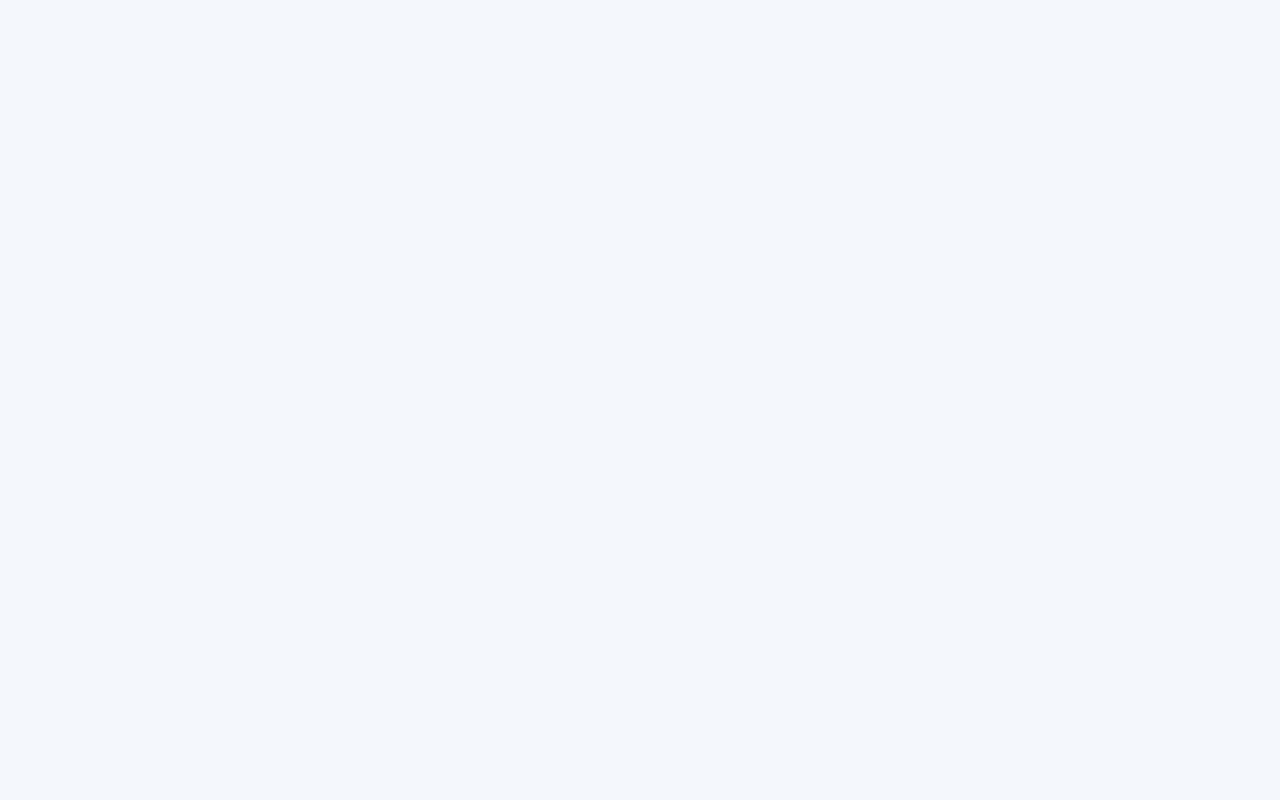
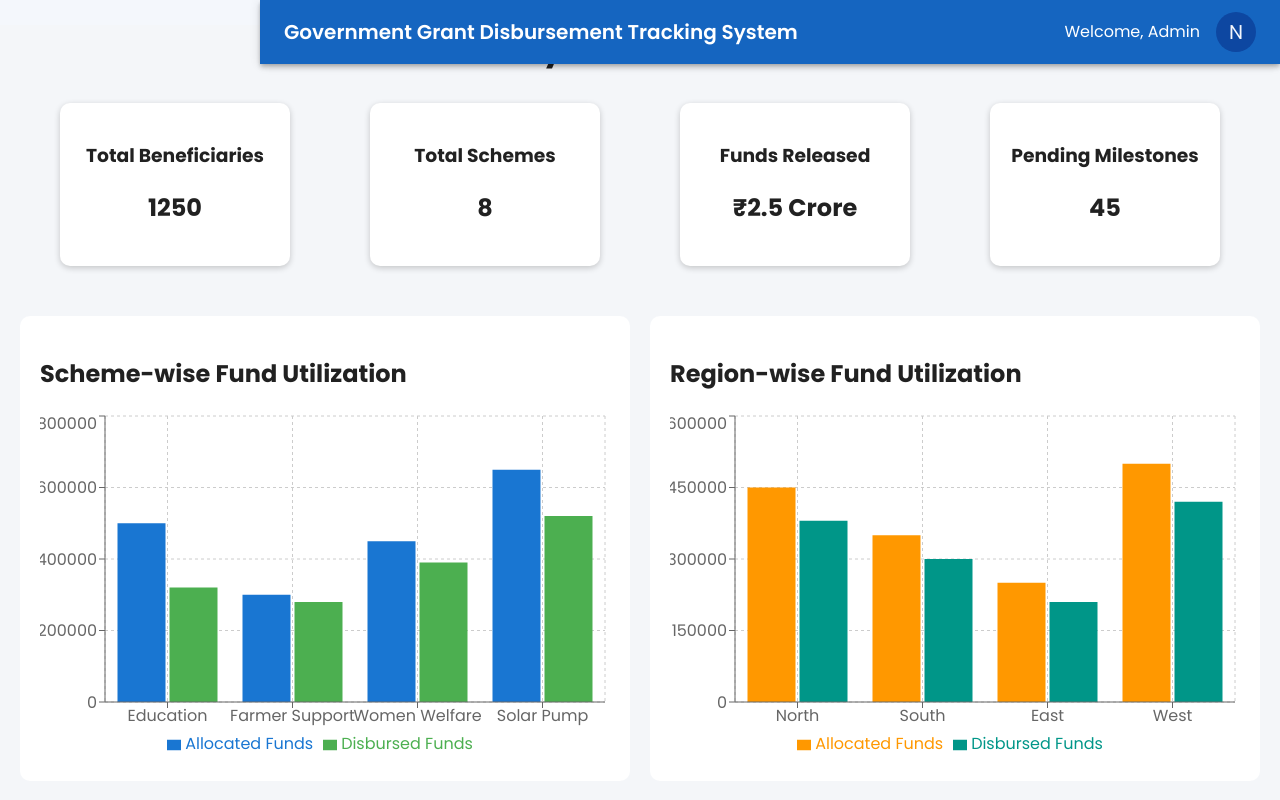
Before and after one commit to Kishore-777-1606/government-grant-disbursement-system, a React (Vite) app in the folder frontend/: page /analytics in a window 1280 px wide. Before the commit this address had no page. Shown: the top 800 px of the page. Built offline with nearby package versions, Linux system fonts and the light colour scheme.

Commit message:
Add missing recharts dependency, Analytics route, and sidebar navigation link

```diff
--- a/frontend/package.json
+++ b/frontend/package.json
@@ -19,6 +19,7 @@
     "react": "^19.2.7",
     "react-dom": "^19.2.7",
     "react-router-dom": "^7.18.1",
+    "recharts": "^3.10.1",
     "tailwindcss": "^4.3.3"
   },
   "devDependencies": {
--- a/frontend/src/App.jsx
+++ b/frontend/src/App.jsx
@@ -8,6 +8,7 @@ import Applications from "./pages/Applications/Applications";
 import Eligibility from "./pages/Eligibility/Eligibility";
 import Verification from "./pages/Verification/Verification";
 import StatusTracking from "./pages/StatusTracking/StatusTracking";
+import Analytics from "./pages/Analytics/Analytics";
 
 function App() {
   return (
@@ -21,6 +22,7 @@ function App() {
       <Route path="/verification" element={<Verification />} />
       <Route path="/finance" element={<FinanceApproval />} />
       <Route path="/status" element={<StatusTracking />} />
+      <Route path="/analytics" element={<Analytics />} />
     </Routes>
   );
 }
--- a/frontend/src/components/Sidebar.jsx
+++ b/frontend/src/components/Sidebar.jsx
@@ -17,6 +17,7 @@ import {
   CheckCircle,
   AccountTree,
   AccountBalanceWallet,
+  Assessment,
 } from "@mui/icons-material";
 
 import { Link, useLocation } from "react-router-dom";
@@ -36,6 +37,7 @@ const menuItems = [
     path: "/finance",
   },
   { text: "Status Tracking", icon: <AccountTree />, path: "/status" },
+  { text: "Analytics", icon: <Assessment />, path: "/analytics" },
 ];
 
 function Sidebar() {
```
Also changed, not shown: 1 other file (tests, documents, lock files or other folders). Lines whose indentation alone changed are shown as unchanged.
